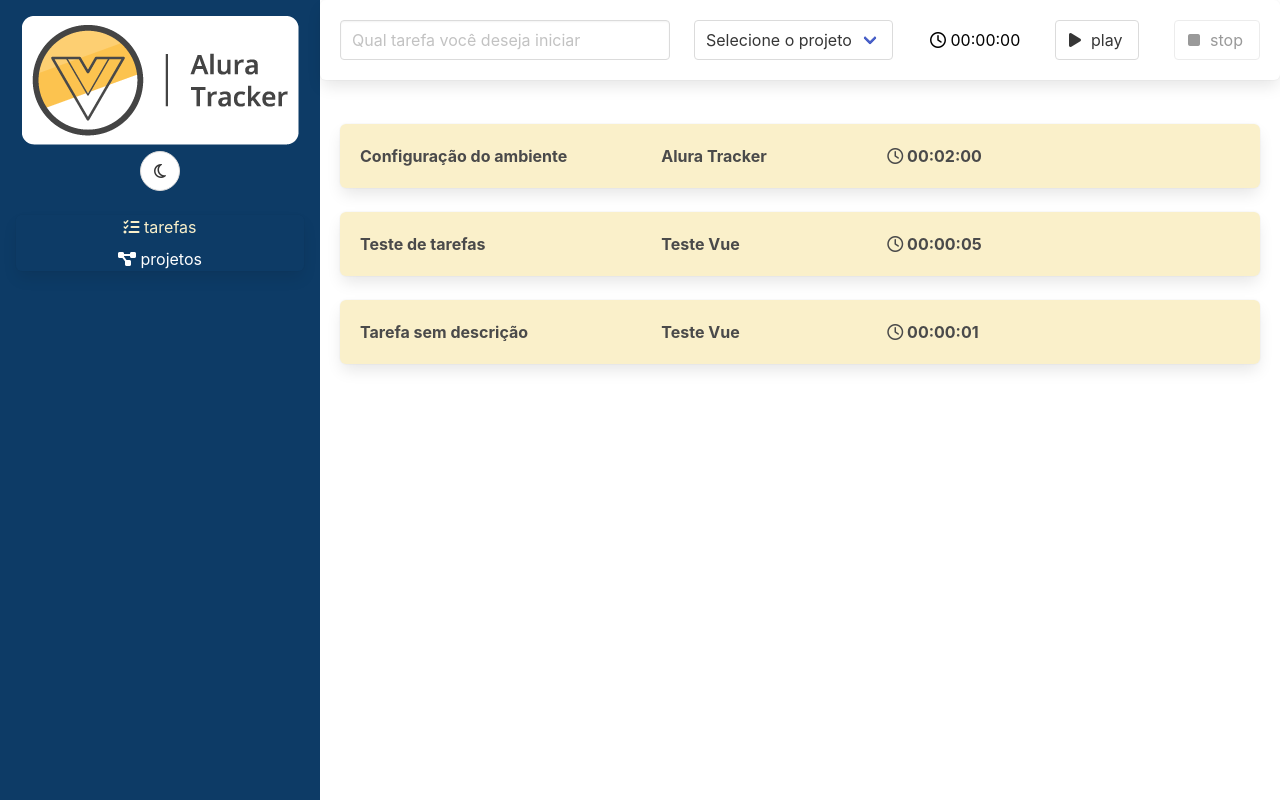
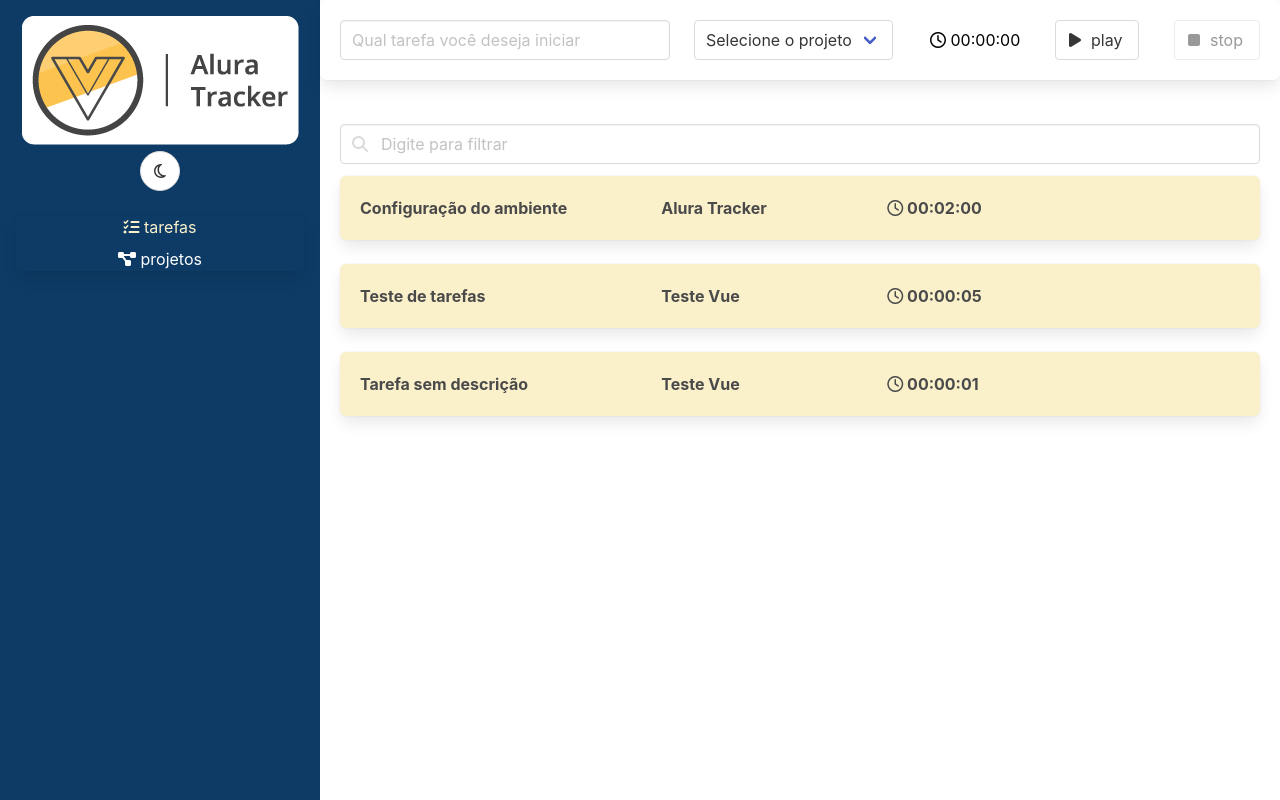
Before and after one commit to pauloshp/alura-tracker, a Vue app: page /#/ in a window 1280 px wide. Built offline with nearby package versions, Linux system fonts and the light colour scheme; data requests are answered from the project's data file.

Commit message:
Implementando filtro de tarefas

```diff
--- a/src/store/index.ts
+++ b/src/store/index.ts
@@ -44,8 +44,14 @@
     }
   },
   actions: {
-    [OBTER_TAREFAS] ({ commit }) {
-      http.get('/tarefas')
+    [OBTER_TAREFAS] ({ commit }, filtro: string) {
+      let url = 'tarefas'
+
+      if (filtro) {
+        url += '?descricao=' + filtro
+      }
+
+      http.get(url)
         .then(resposta => commit(DEFINIR_TAREFAS, resposta.data))
     },
     [CADASTRAR_TAREFA] ({ commit }, tarefa: ITarefa) {
--- a/src/views/Tarefas.vue
+++ b/src/views/Tarefas.vue
@@ -1,6 +1,14 @@
 <template>
   <Formulario @aoSalvarTarefa="salvarTarefa"/>
   <div class="lista">
+    <div class="field">
+      <p class="control has-icons-left has-icons-right">
+        <input class="input" type="text" placeholder="Digite para filtrar" v-model="filtro">
+        <span class="icon is-small is-left">
+          <i class="fas fa-search"></i>
+        </span>
+      </p>
+    </div>
     <Tarefa v-for="(tarefa, index) in tarefas" :key="index" :tarefa="tarefa" @aoTarefaClicada="selecionarTarefa"/>
     <Box v-if="listaEstaVazia">
       Você não está muito produtivo hoje :(
@@ -28,7 +36,7 @@
 </template>
 
 <script lang="ts">
-import { computed, defineComponent } from 'vue';
+import { computed, defineComponent, ref, watchEffect } from 'vue';
 import Formulario from '../components/Formulario.vue';
 import Tarefa from '../components/Tarefa.vue';
 import Box from '../components/Box.vue';
@@ -72,9 +80,23 @@
     const store = useStore()
     store.dispatch(OBTER_TAREFAS)
     store.dispatch(OBTER_PROJETOS)
+
+    const filtro = ref("")
+
+    // const tarefas = computed(() =>
+    //   store.state.tarefas.filter(
+    //     (t) => !filtro.value || t.descricao.includes(filtro.value)
+    //   )
+    // )
+
+    watchEffect(() => {
+      store.dispatch(OBTER_TAREFAS, filtro.value)
+    })
+
     return {
       tarefas: computed(() => store.state.tarefas),
-      store
+      store,
+      filtro
     }
   }
 });
```
